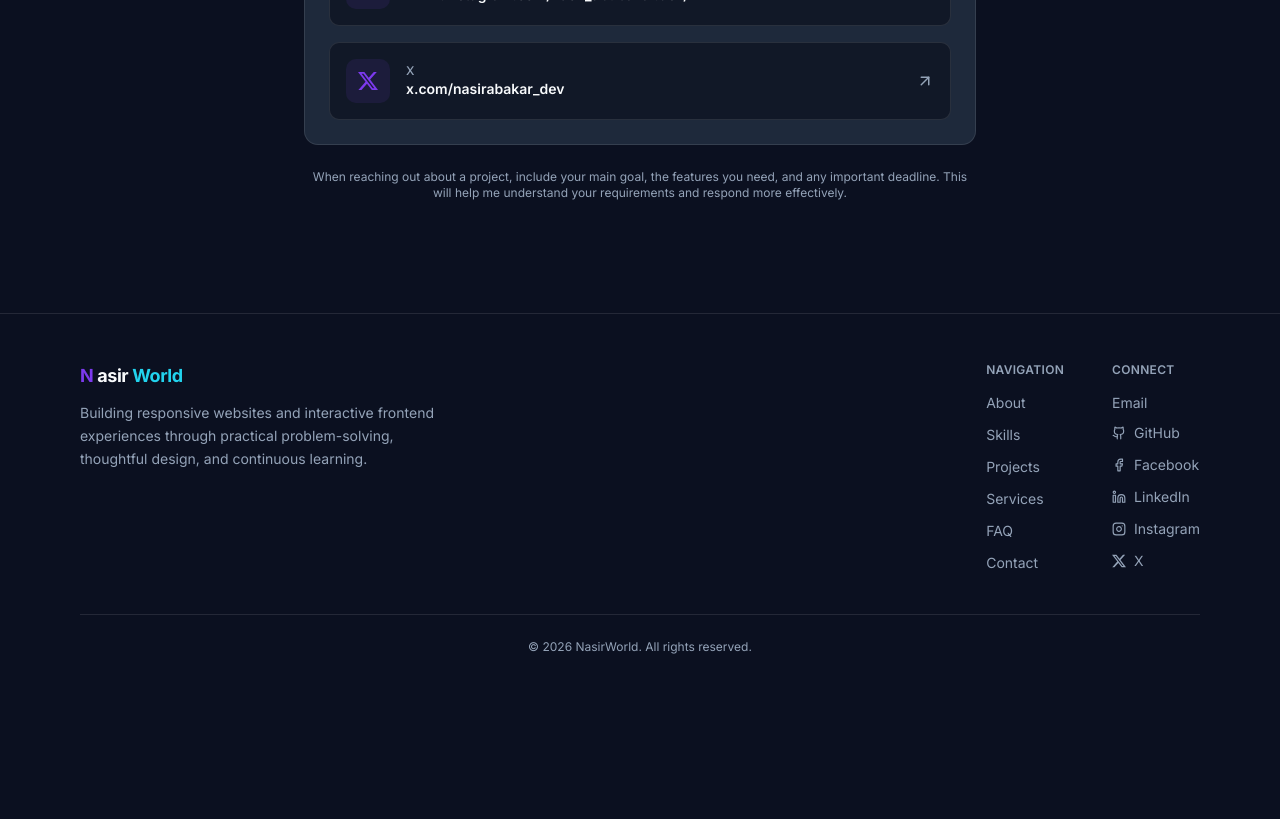
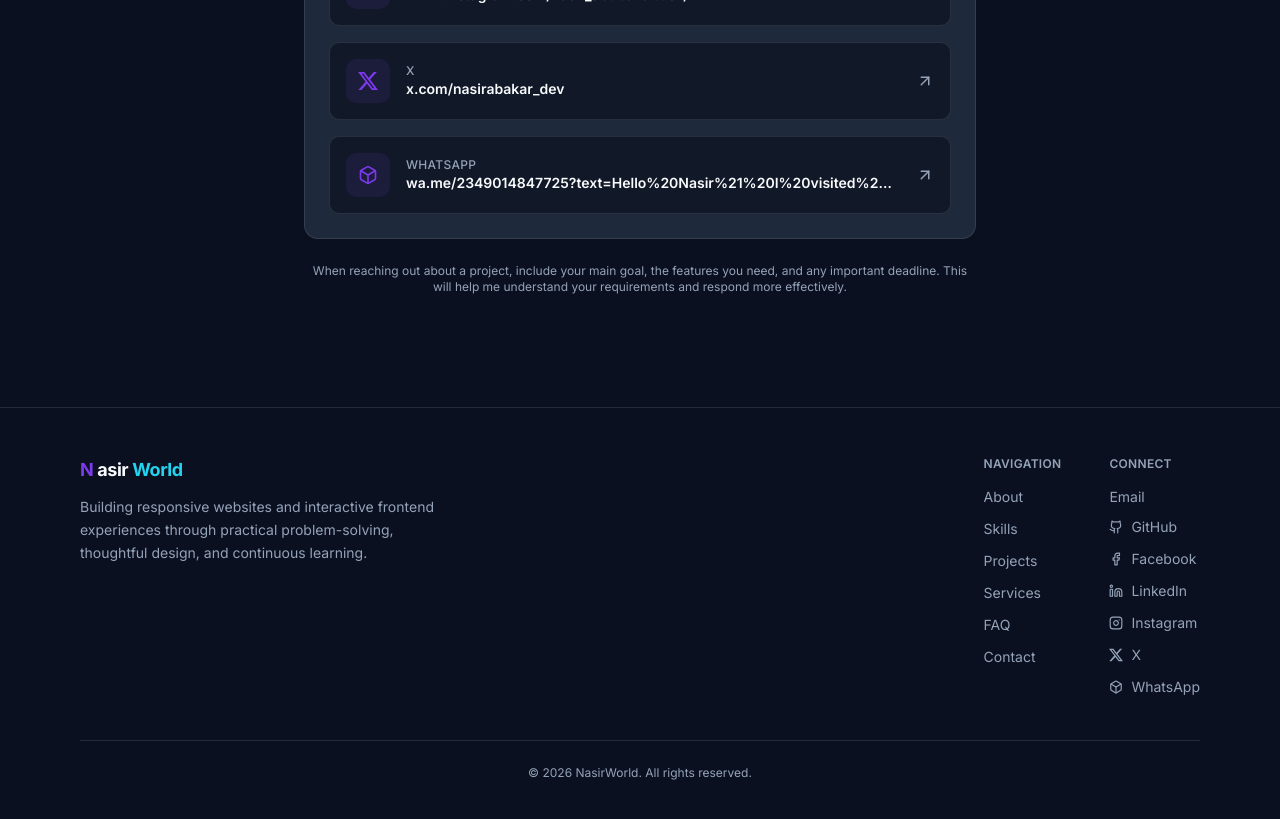
Before and after one commit to nasirabubakar-dev/NasirWorld, a React (Vite) app: page / in a window 1280 px wide. Shown: the part 8540-9359 px from the top of the page. Before the commit the page ends 9243 px from the top, so only its background shows below. Built offline with nearby package versions, Linux system fonts and the light colour scheme.

Commit message:
Add WhatsApp click-to-chat contact link

```diff
--- a/src/data/contact.js
+++ b/src/data/contact.js
@@ -31,6 +31,12 @@ export const contactInfo = {
       icon: 'X',
       url: 'https://x.com/nasirabakar_dev',
     },
+    {
+      id: 'whatsapp',
+      label: 'WhatsApp',
+      icon: 'MessageCircle',
+      url: 'https://wa.me/2349014847725?text=Hello%20Nasir%21%20I%20visited%20your%20portfolio%20and%20I%27m%20interested%20in%20your%20web%20development%20services.',
+    },
   ],
 };
 
```
